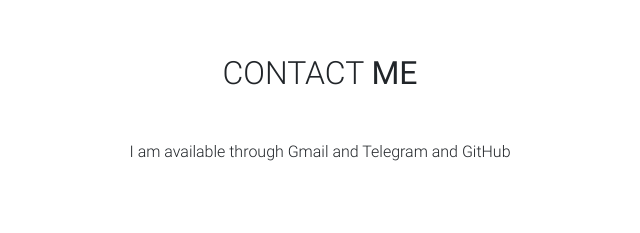
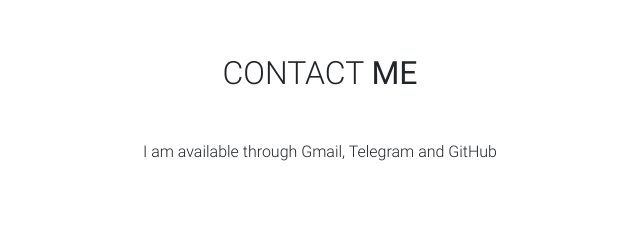
Before and after one commit to MasoudHeidary/CV, a plain HTML site: page index.html in a window 1280 px wide. Shown: the part 4452-4685 px from the top of the page, 320-960 px from the left. Drawn offline with Linux system fonts and the light colour scheme.

Commit message:
update contact me

```diff
--- a/index.html
+++ b/index.html
@@ -726,7 +726,7 @@
 
         <!-- Section sescription -->
         <p class="text-center w-responsive mx-auto mb-5 pb-4 wow fadeIn" data-wow-delay="0.2s">
-          I am available through Gmail and Telegram and GitHub
+          I am available through Gmail, Telegram and GitHub
         </p>
 
         <div class="row wow fadeIn" data-wow-delay="0.4s">
```
Also changed, not shown: Header-min.jpg (added).
